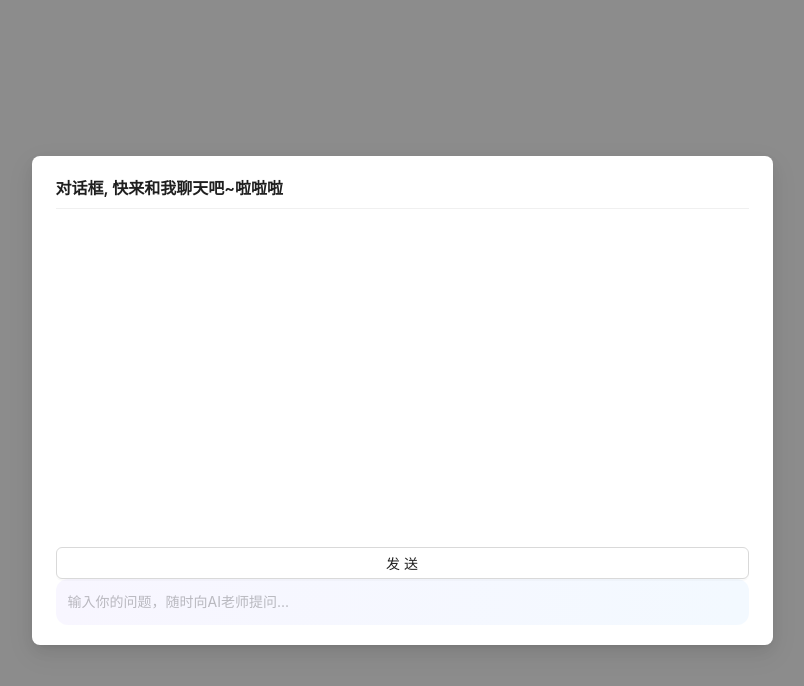
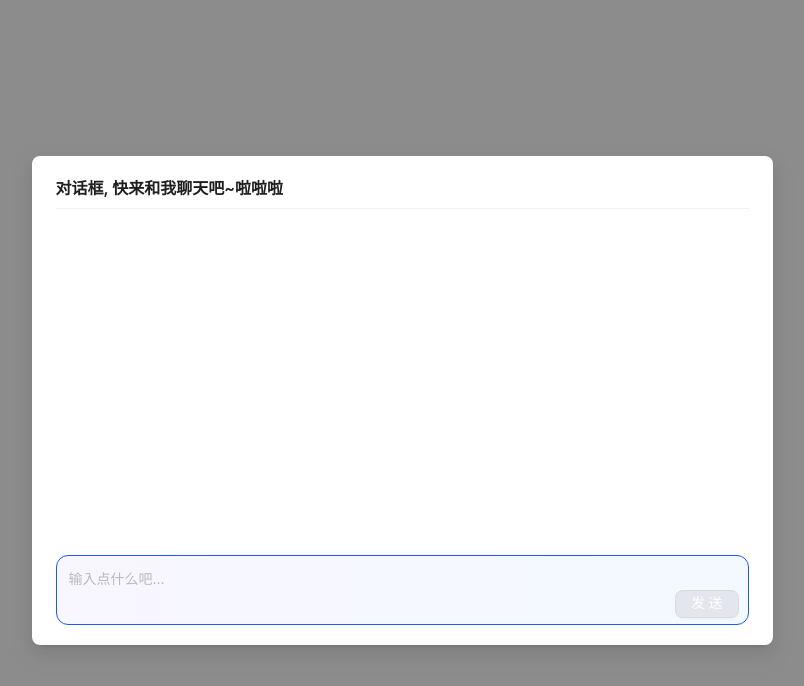
Before and after one commit to yeeVincent/xizhi-fetch-stream, a React (Vite) app in the folder apps/Template/: page / in a window 1280 px wide. Shown: the top 686 px of the page, without its empty margins (238-1042 px from the left). Built offline with nearby package versions, Linux system fonts and the light colour scheme.

Commit message:
style: 颜色样式

```diff
--- a/apps/Template/src/App.module.scss
+++ b/apps/Template/src/App.module.scss
@@ -29,6 +29,8 @@
 }
 
 .askWrapper {
+  --color-theme-main: #1b56ff;
+
   position: relative;
   @include flexConfig(column, center, flex-end);
   overflow: hidden;
@@ -60,7 +62,7 @@
           gap: 10px;
           margin-right: 10px;
           border-radius: 12px 0px 12px 12px;
-          background: var(--color-theme-main);
+          background: var(--color-theme-main, #1b56ff);
           color: #fff;
           font-family: 'PingFang SC';
           font-size: 16px;
@@ -202,6 +204,27 @@
         border: 1px solid var(--color-theme-main);
         background: linear-gradient(91deg, #f8f6ff 0.18%, #f3f9ff 97.91%);
       }
+
+      .askModalSendText {
+        position: absolute;
+        right: 10px;
+        bottom: 7px;
+        border-radius: 8px;
+        height: 28px;
+        background: var(--color-theme-main);
+        outline: none;
+        @include FontStyle(14, 20, #fff, 400);
+      }
+      .askModalSendText__noContent {
+        position: absolute;
+        right: 10px;
+        bottom: 7px;
+        border-radius: 8px;
+        height: 28px;
+        background: var(--color-bg-accent-gray-bolder-disable, #e4e6ed);
+        outline: none;
+        @include FontStyle(14, 20, #fff, 400);
+      }
     }
   }
 }
--- a/apps/Template/src/App.module.scss.d.ts
+++ b/apps/Template/src/App.module.scss.d.ts
@@ -19,6 +19,8 @@ declare const classNames: {
   readonly askModalAlertContainer: "askModalAlertContainer";
   readonly textAreaContainer: "textAreaContainer";
   readonly textArea: "textArea";
+  readonly askModalSendText: "askModalSendText";
+  readonly askModalSendText__noContent: "askModalSendText__noContent";
   readonly errorTip: "errorTip";
 };
 export = classNames;
--- a/apps/Template/src/App.tsx
+++ b/apps/Template/src/App.tsx
@@ -190,8 +190,8 @@ export const App = () => {
           )}
           <div className={styles.textAreaContainer}>
             <TextArea
-              placeholder='输入你的问题，随时向AI老师提问...'
-              autoSize={{ minRows: 1, maxRows: 6 }}
+              placeholder='输入点什么吧...'
+              autoSize={{ minRows: 2, maxRows: 6 }}
               classNames={{
                 textarea: classNames(
                   styles.textArea,
@@ -201,14 +201,12 @@ export const App = () => {
               value={text.trim()}
               style={{ color: text.length ? '#101114' : '' }}
               onChange={(e) => setText(e.target.value?.trim())}
-
               onPressEnter={sendMessage}
             />
-
             <>
-
               <Button
                 onClick={sendMessage}
+                className={classNames(text.length ? styles.askModalSendText : styles.askModalSendText__noContent)}
               >
                 发送
               </Button>
```
